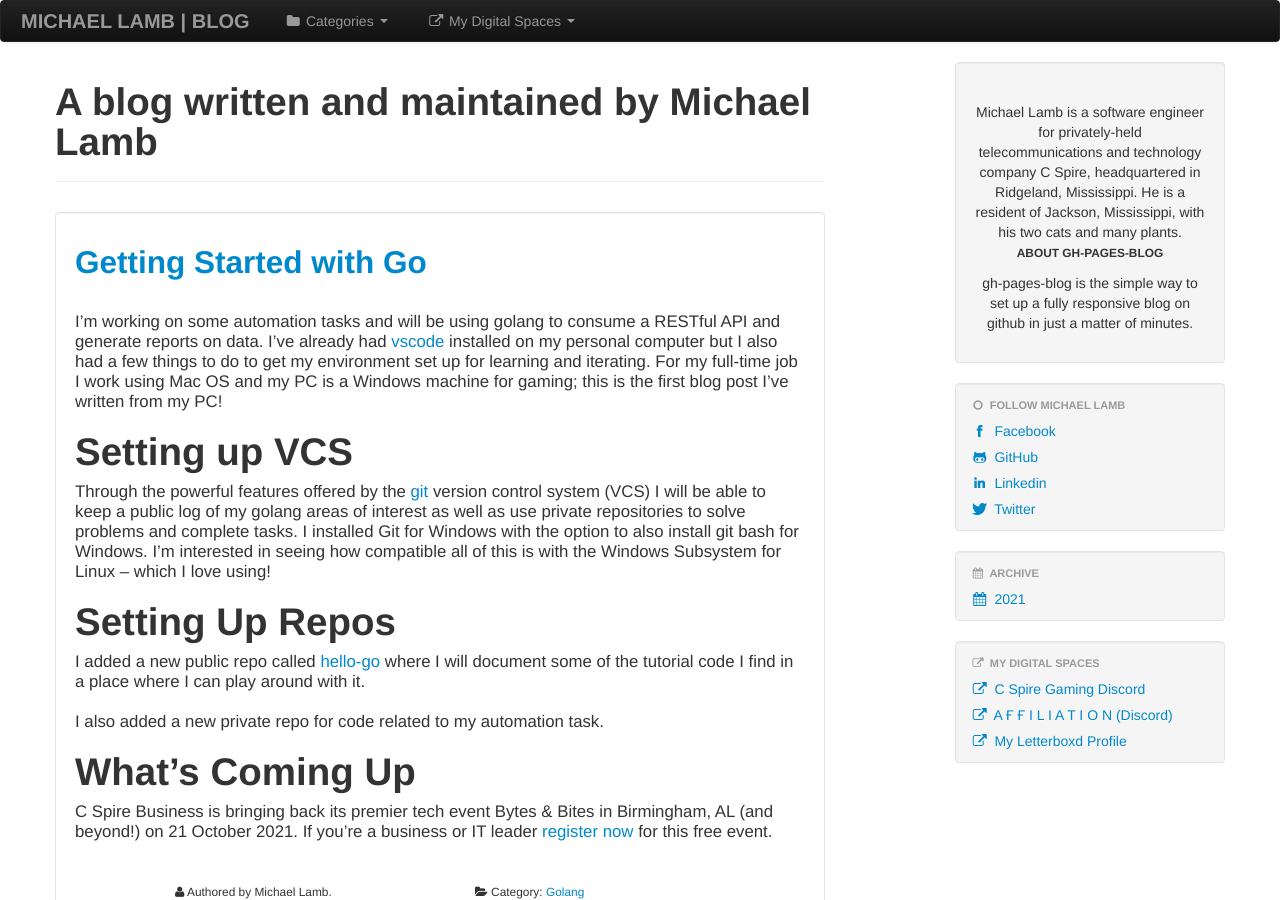
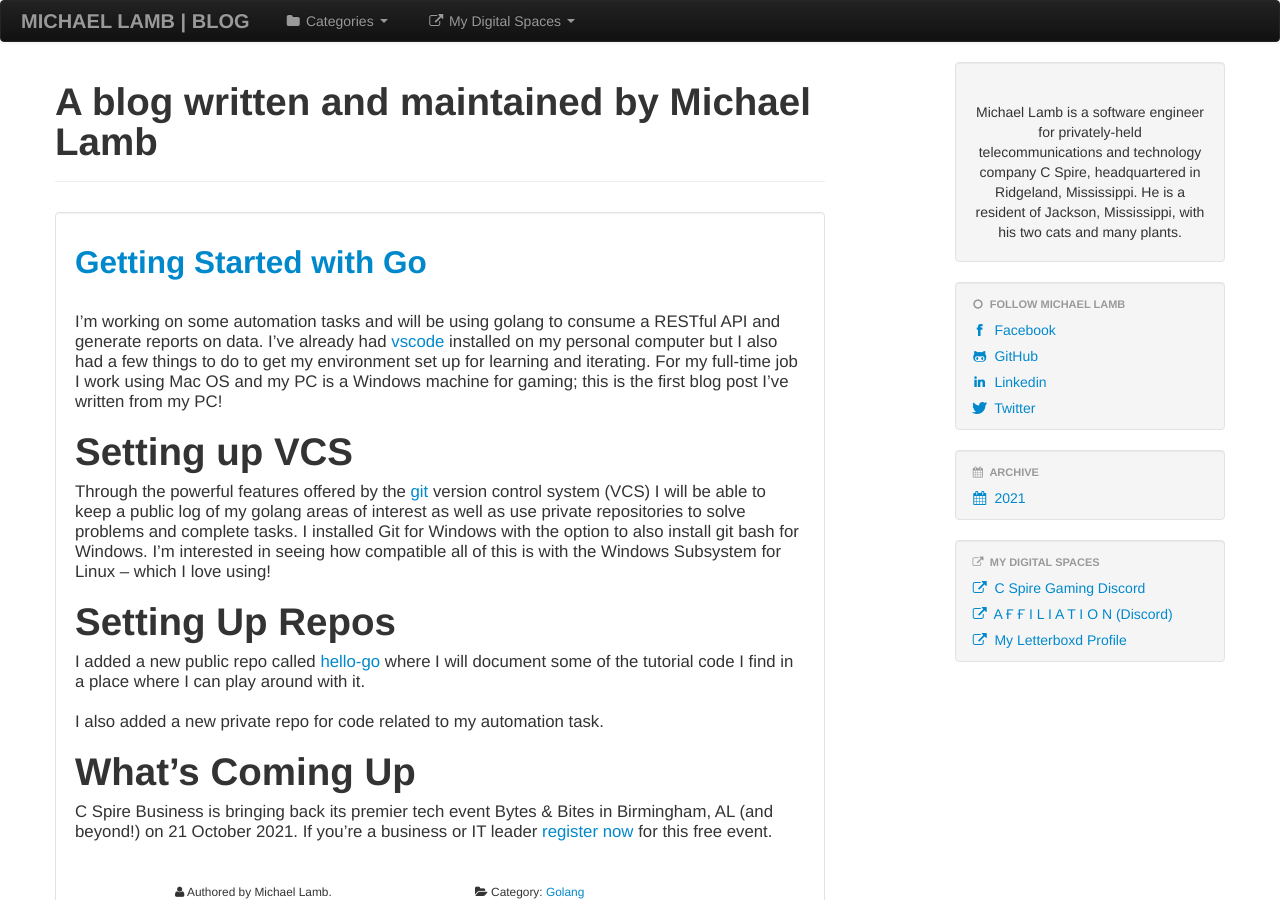
Before and after one commit to michaellambgelo/michaellambgelo.github.io, a Jekyll site: the page built from index.html, in a window 1280 px wide and 900 px high. Built offline with Jekyll 4.4.1, drawn with Linux system fonts in a browser that asks for light colours; the list of posts is cut into pages by our own code.

Commit message:
update bio

```diff
--- a/_includes/content/brief-bio.html
+++ b/_includes/content/brief-bio.html
@@ -1,4 +1 @@
 Michael Lamb is a software engineer for privately-held telecommunications and technology company C Spire, headquartered in Ridgeland, Mississippi. He is a resident of Jackson, Mississippi, with his two cats and many plants.
-
-<p class="text-center"><small><strong>ABOUT GH-PAGES-BLOG</strong></small></p>
-<p>gh-pages-blog is the simple way to set up a fully responsive blog on github in just a matter of minutes.</p>
```
